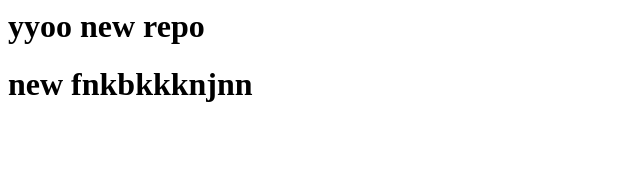
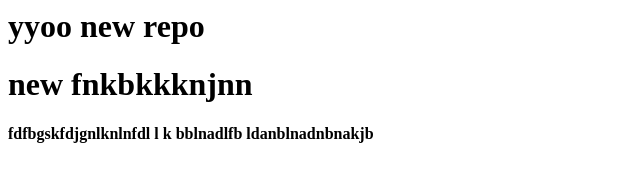
Before and after one commit to 001human/second, a plain HTML site: page local/index.html in a window 1280 px wide. Shown: the whole page, without its empty margins (0-640 px from the left). Drawn offline with Linux system fonts and the light colour scheme.

```diff
--- a/local/index.html
+++ b/local/index.html
@@ -1,2 +1,3 @@
 <h1>yyoo new repo</h1>
 <h1>new fnkbkkknjnn</h1>
+<h4>fdfbgskfdjgnlknlnfdl l k bblnadlfb ldanblnadnbnakjb </h4>
```
